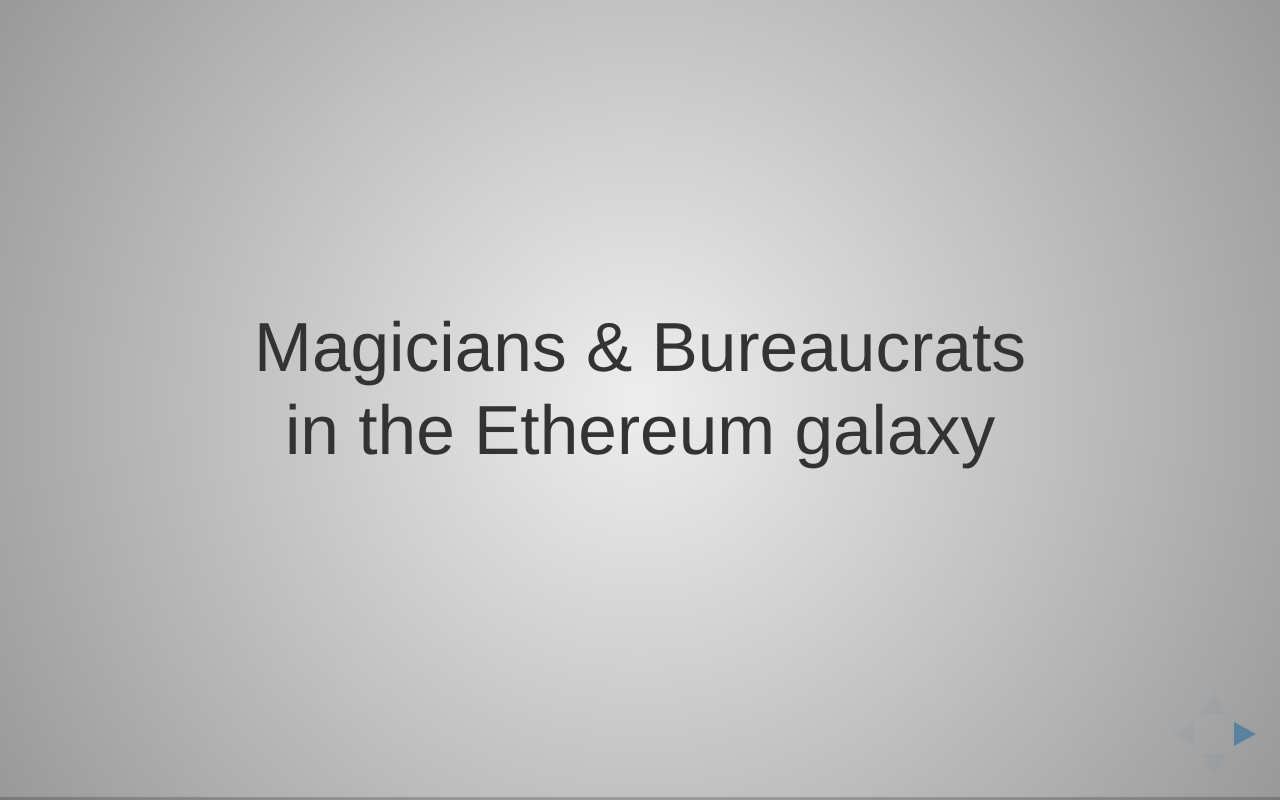
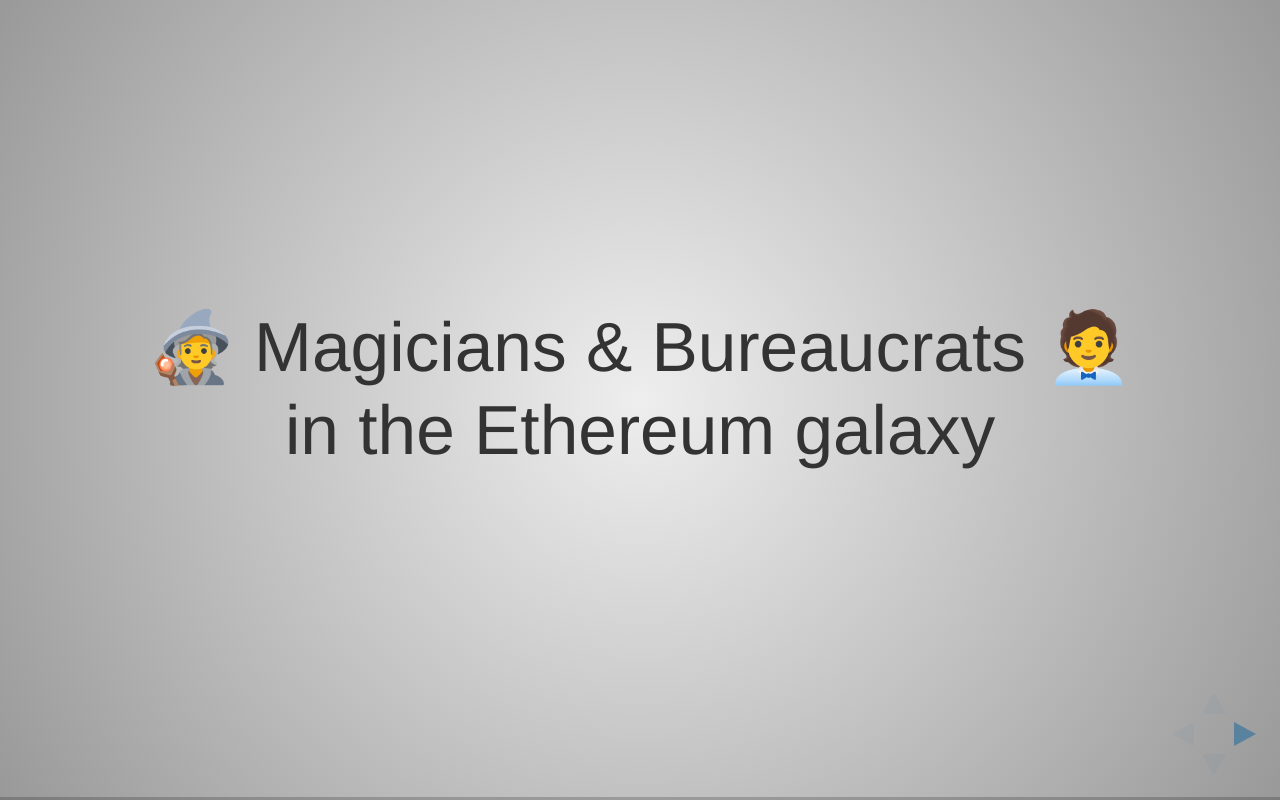
Before and after one commit to jpitts/ethcc-2020-magicians-and-bureaucrats, a website: page index.html in a window 1280 px wide. Drawn offline with nearby package versions, Linux system fonts and the light colour scheme.

Commit message:
Minor content changes.

```diff
--- a/index.html
+++ b/index.html
@@ -28,7 +28,7 @@
 
 				<section>
 
-					<h1>Magicians & Bureaucrats<br/>in the Ethereum galaxy</h1>
+					<h1>🧙 Magicians & Bureaucrats 🧑‍💼<br/>in the Ethereum galaxy</h1>
 
 				</section>
 
```
